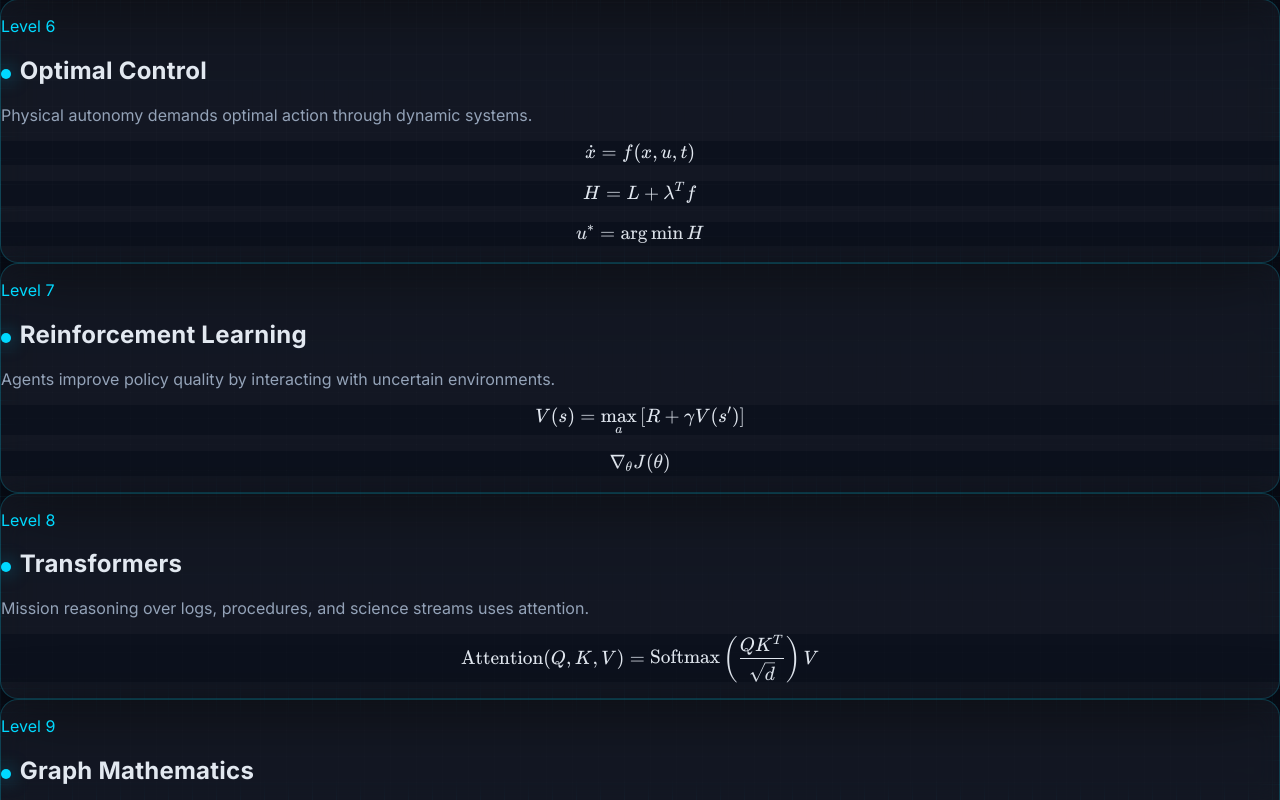
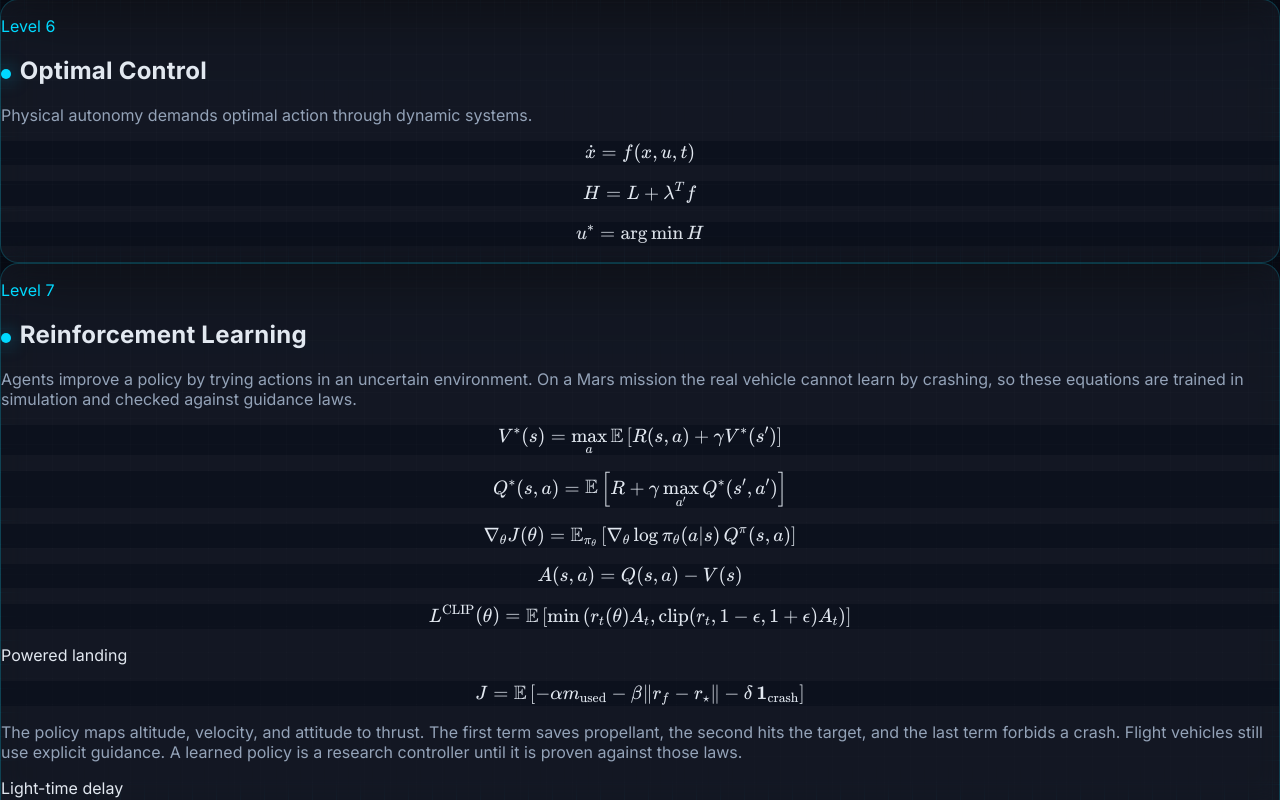
Before and after one commit to mukitc2010/orbitalsimulatorhub-, a React (Vite) app in the folder client/: page /research/asi-astronaut-mathematics in a window 1280 px wide. Shown: the part 2000-2800 px from the top of the page. Built offline with nearby package versions, Linux system fonts and the light colour scheme; no server answers.

Commit message:
Add Mars reinforcement-learning equations to Level 7.

```diff
--- a/client/src/pages/ASIAstronautMathematics.tsx
+++ b/client/src/pages/ASIAstronautMathematics.tsx
@@ -10,6 +10,7 @@ type MathLevel = {
   title: string;
   why: string;
   formulas: string[];
+  uses?: { name: string; formula: string; note: string }[];
 };
 
 const FOUNDATION_LEVELS: MathLevel[] = [
@@ -52,8 +53,31 @@ const FOUNDATION_LEVELS: MathLevel[] = [
   {
     level: "Level 7",
     title: "Reinforcement Learning",
-    why: "Agents improve policy quality by interacting with uncertain environments.",
-    formulas: [String.raw`V(s)=\max_a\left[R+\gamma V(s')\right]`, String.raw`\nabla_\theta J(\theta)`],
+    why: "Agents improve a policy by trying actions in an uncertain environment. On a Mars mission the real vehicle cannot learn by crashing, so these equations are trained in simulation and checked against guidance laws.",
+    formulas: [
+      String.raw`V^{*}(s)=\max_a\mathbb{E}\left[R(s,a)+\gamma V^{*}(s')\right]`,
+      String.raw`Q^{*}(s,a)=\mathbb{E}\left[R+\gamma\max_{a'}Q^{*}(s',a')\right]`,
+      String.raw`\nabla_\theta J(\theta)=\mathbb{E}_{\pi_\theta}\left[\nabla_\theta\log\pi_\theta(a|s)\,Q^{\pi}(s,a)\right]`,
+      String.raw`A(s,a)=Q(s,a)-V(s)`,
+      String.raw`L^{\mathrm{CLIP}}(\theta)=\mathbb{E}\left[\min\left(r_t(\theta)A_t,\mathrm{clip}(r_t,1-\epsilon,1+\epsilon)A_t\right)\right]`,
+    ],
+    uses: [
+      {
+        name: "Powered landing",
+        formula: String.raw`J=\mathbb{E}\left[-\alpha m_{\mathrm{used}}-\beta\|r_f-r_\star\|-\delta\,\mathbf{1}_{\mathrm{crash}}\right]`,
+        note: "The policy maps altitude, velocity, and attitude to thrust. The first term saves propellant, the second hits the target, and the last term forbids a crash. Flight vehicles still use explicit guidance. A learned policy is a research controller until it is proven against those laws.",
+      },
+      {
+        name: "Light-time delay",
+        formula: String.raw`Q(b,a)=R(b,a)+\gamma\sum_o P(o|b,a)\,V(b')`,
+        note: "Mars is minutes away, so Earth is not inside the control loop. The state is a belief b, not a perfect measurement. The value backup runs onboard.",
+      },
+      {
+        name: "Rover slip",
+        formula: String.raw`s_{t+1}=f(s_t,a_t)+w_t,\quad w_t\sim\mathcal{N}(0,\Sigma)`,
+        note: "Dust and slip make the next pose random. The expectation in the Bellman equation is that process noise. A short-horizon critic is easier to train than a mission-long return.",
+      },
+    ],
   },
   {
     level: "Level 8",
@@ -173,6 +197,17 @@ export function ASIAstronautMathematics() {
                 />
               ))}
             </div>
+            {level.uses && (
+              <div className="mt-3 space-y-3">
+                {level.uses.map((use) => (
+                  <div key={use.name}>
+                    <p className="text-sm font-semibold" style={{ color: "var(--text-primary)" }}>{use.name}</p>
+                    <div className="overflow-x-auto rounded-xl p-2" style={{ background: "rgba(7,12,24,0.5)" }} dangerouslySetInnerHTML={{ __html: renderMath(use.formula) }} />
+                    <p className="text-sm mt-1 leading-6" style={{ color: "var(--text-secondary)" }}>{use.note}</p>
+                  </div>
+                ))}
+              </div>
+            )}
           </article>
         ))}
       </section>
```
